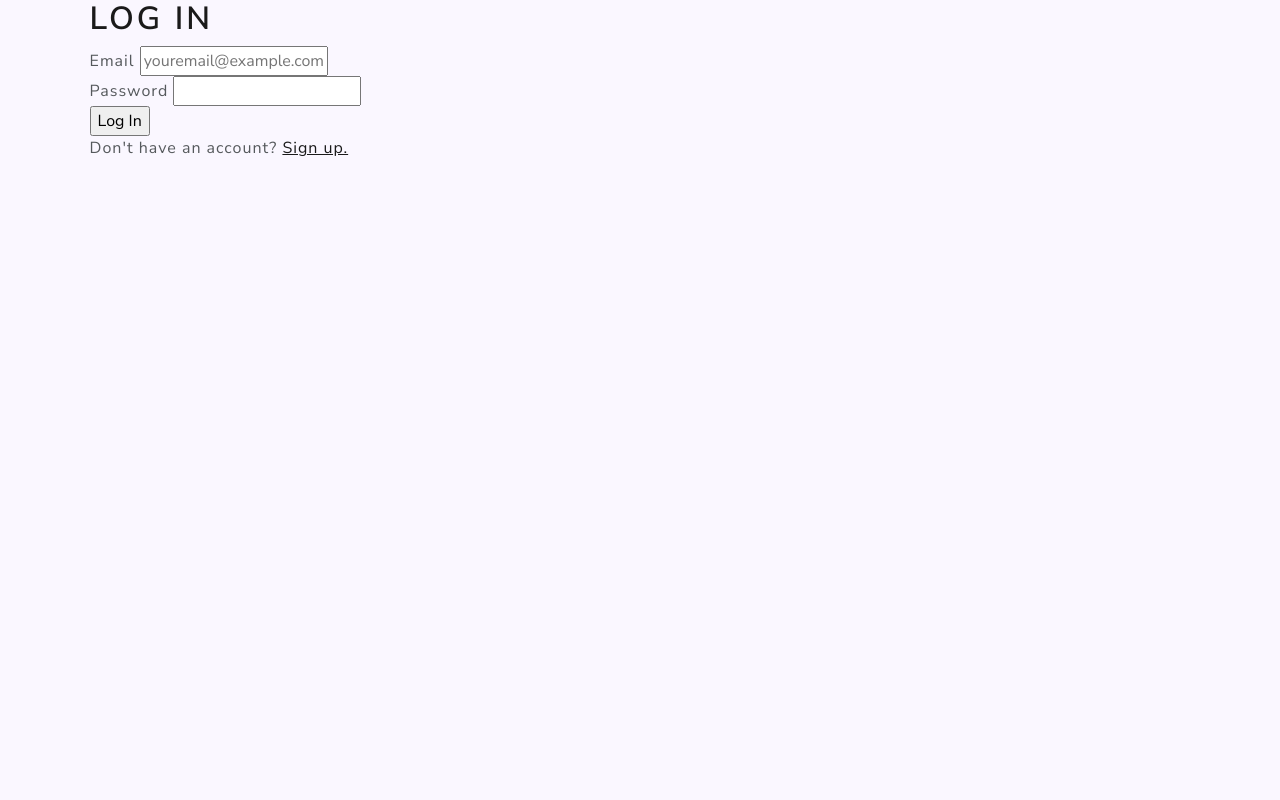
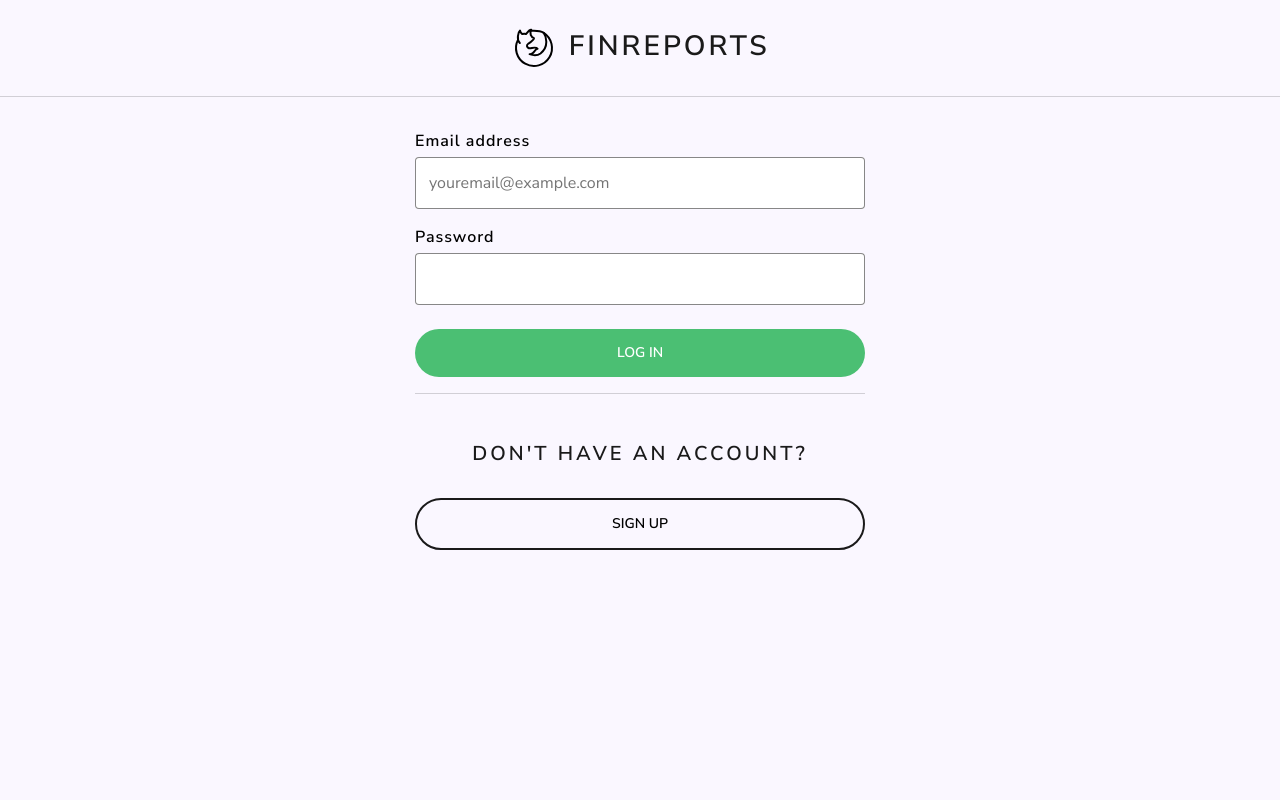
Before and after one commit to SimarMann/FinReports, a Flask app: template FinReports/templates/login.html in a window 1280 px wide. Run offline with Flask 3, Linux system fonts and the light colour scheme; the template is opened without the code that fills it: values that come from a table or form of the project are taken from there, others are empty; the visitor is signed in with stand-in values (Sample User, id 1); parts of the project's set-up code (start-up, migrations or seed data) failed here and were passed over; some libraries are stand-ins or nearby versions.

Commit message:
Style: create design for login page

```diff
--- a/FinReports/forms.py
+++ b/FinReports/forms.py
@@ -11,7 +11,7 @@ class SignupForm(FlaskForm):
         validators=[DataRequired()]
     )
     email = StringField(
-        'Email',
+        'Email address',
         validators=[
             Length(min=6),
             Email(message='Enter a valid email.'),
@@ -38,7 +38,7 @@ class SignupForm(FlaskForm):
 class LoginForm(FlaskForm):
     """User Log-in Form."""
     email = StringField(
-        'Email',
+        'Email address',
         validators=[
             DataRequired(),
             Email(message='Enter a valid email.')
--- a/FinReports/static/css/style.css
+++ b/FinReports/static/css/style.css
@@ -35,6 +35,11 @@
 /* Homepage Styles */
 .quote-size {
     width: 100%;
+}
+
+.label-font {
+    font-weight: 900;
+    color: black;
 }
 
 .flex-div {
@@ -121,3 +126,32 @@ td {
     animation: spinner-border 0.75s linear infinite;
     margin-top: 2rem;
   }
+
+/* Login & Signup Styles */
+
+.form-min-w {
+    min-width: 450px;
+}
+
+.form-input-style {
+    padding: 14px;
+    box-shadow: inset 0 0 0 1px var(--essential-subdued,#878787);
+    border: 0px;
+    border-radius: 4px;
+    color: var(--text-base,#000000);
+    width: 100%;
+    line-height: 1.5rem;
+    font-size: 1rem;
+
+}
+
+.a-style {
+    display: inline-block;
+    width: 100%;
+    color: black;
+    text-decoration: none;
+}
+
+.a-style:hover {
+    color: white;
+}
--- a/FinReports/templates/base.html
+++ b/FinReports/templates/base.html
@@ -3,14 +3,13 @@
     <head>
         <meta charset="utf-8">
         <meta name="viewport" content="initial-scale=1, width=device-width">
-        <link rel="stylesheet" href="{{ url_for('static', filename='/css/bootstrap.min.css') }}">
-        <link rel="stylesheet" href="{{ url_for('static', filename='/css/style.css') }}">
-        <script src="{{ url_for('static', filename='/js/bootstrap.min.js') }}"></script>
+        <link rel="stylesheet" href="{{ url_for('static', filename='css/bootstrap.min.css') }}">
+        <link rel="stylesheet" href="{{ url_for('static', filename='css/style.css') }}">
+        <script src="{{ url_for('static', filename='js/bootstrap.min.js') }}"></script>
         <title>{% block title %}{% endblock %}</title>
     </head>
-    <body class="grid-container">
+{% block body %}
         {% block nav %}{% endblock %}
-        <section class="content grid-search">
             <header>
                 {% block header %}{% endblock %}
             </header>
@@ -21,6 +20,5 @@
             </div>
             {% endfor %}
             {% block content %}{% endblock %}
-        </section>
-    </body>
+{% endblock %}
 </html>
--- a/FinReports/templates/index.html
+++ b/FinReports/templates/index.html
@@ -1,5 +1,7 @@
 {% extends "base.html" %}
 {% block title %}Home{% endblock %}
+{% block body %}
+<body class="grid-container">
 {% block nav %}
 <nav class="ms-3 d-flex flex-column flex-shrink-0 p-3 nav-size nav-fixed grid-nav shadow p-3 mt-3 bg-white rounded-pill">
   <svg xmlns="http://www.w3.org/2000/svg" width="48" height="48" viewBox="0 0 24 24" stroke-width="1" stroke="#000" fill="none" stroke-linecap="round" stroke-linejoin="round">
@@ -37,6 +39,7 @@
 {% endblock %}
 {% block header %}{% endblock %}
 {% block content %}
+<section class="content grid-search">
 <div class="mt-5 ms-4">
 <h5>FinReports</h5>
 <h6>Welcome Back <span><em>User</em></span></h6>
@@ -73,4 +76,7 @@
       </figure>
     </article>
 </div>
+</section>
 {% endblock %}
+</body>
+{% endblock %}
--- a/FinReports/templates/login.html
+++ b/FinReports/templates/login.html
@@ -1,56 +1,76 @@
 {% extends "base.html" %}
 {% block title %}Login{% endblock %}
+{% block body %}
+<body>
 {% block nav %}{% endblock %}
 {% block header %}{% endblock %}
 
 {% for message in get_flashed_messages() %}
-<div class="alert alert-warning">
-    <button type="button" class="close" data-dismiss="alert">x</button>
+<div class="alert alert-dismissible alert-warning">
     {{ message }}
+    <button type="button" class="btn-close" data-bs-dismiss="alert"></button>
 </div>
 {% endfor %}
-
 {% block content %}
-  <div class="form-wrapper">
-
-
-    <h1>Log In</h1>
-
+  <div class="form-wrapper d-flex flex-column align-items-center w-100">
+    <h2 class="pt-4">
+      <svg xmlns="http://www.w3.org/2000/svg" width="48" height="48" viewBox="0 0 24 24" stroke-width="1" stroke="#000" fill="none" stroke-linecap="round" stroke-linejoin="round">
+        <path stroke="none" d="M0 0h24v24H0z" fill="none"></path>
+        <path d="M4.028 7.82a9 9 0 1 0 12.823 -3.4c-1.636 -1.02 -3.064 -1.02 -4.851 -1.02h-1.647"></path>
+        <path d="M4.914 9.485c-1.756 -1.569 -.805 -5.38 .109 -6.17c.086 .896 .585 1.208 1.111 1.685c.88 -.275 1.313 -.282 1.867 0c.82 -.91 1.694 -2.354 2.628 -2.093c-1.082 1.741 -.07 3.733 1.371 4.173c-.17 .975 -1.484 1.913 -2.76 2.686c-1.296 .938 -.722 1.85 0 2.234c.949 .506 3.611 -.995 4.545 .354c-1.698 .102 -1.536 3.107 -3.983 2.727c2.523 .957 4.345 .462 5.458 -.34c1.965 -1.52 2.879 -3.542 2.879 -5.557c-.014 -1.398 .194 -2.695 -1.26 -4.75"></path>
+    </svg> FinReports
+    </h2>
+    <hr class="w-100">
+<div class="form-min-w">
     <form method="POST" action="/login">
       {{ form.csrf_token }}
 
       <fieldset class="email">
-        {{ form.email.label }}
-        {{ form.email(placeholder='youremail@example.com') }}
+        <div class="form-group my-3">
+          {{ form.email.label(class='label-font mb-1')}}
+        <div>
+          {{ form.email(class='form-input-style', placeholder='youremail@example.com') }}
           {% if form.email.errors %}
           <ul class="errors">
             {% for error in form.email.errors %}
             <li>{{ error }}</li>{% endfor %}
           </ul>
           {% endif %}
+        </div>
+      </div>
     </fieldset>
 
       <fieldset class="password">
-        {{ form.password.label }}
-        {{ form.password }}
+        <div class="form-group">
+          {{ form.password.label(class='label-font mb-1')}}
+          <div>
+          {{ form.password(class='form-input-style')}}
           {% if form.email.errors %}
           <ul class="errors">
             {% for error in form.password.errors %}
             <li>{{ error }}</li>{% endfor %}
           </ul>
           {% endif %}
+        </div>
+        </div>
       </fieldset>
 
       <div class="submit-button">
-        {{ form.submit }}
+        {{ form.submit(class='btn btn-success rounded-pill w-100 mt-4') }}
+      </button>
       </div>
 
-      <div class="login-signup">
-        <span>Don't have an account?</span>
-        <a href="{{ url_for('auth_bp.signup') }}">Sign up.</a>
+      <hr class="w-100">
+      <div class="login-signup mt-4">
+        <h4 class="text-center py-4">Don't have an account?</h4>
+        <button type='button' class="btn btn-outline-primary rounded-pill w-100">
+        <a class="a-style" href="{{ url_for('auth_bp.signup') }}">Sign up</a>
+      </button>
       </div>
 
     </form>
   </div>
-
+  </div>
   {% endblock %}
+</body>
+{% endblock %}
```
Also changed, not shown: FinReports/templates/signup.html (+9 -5 lines). Lines whose indentation alone changed are shown as unchanged.
